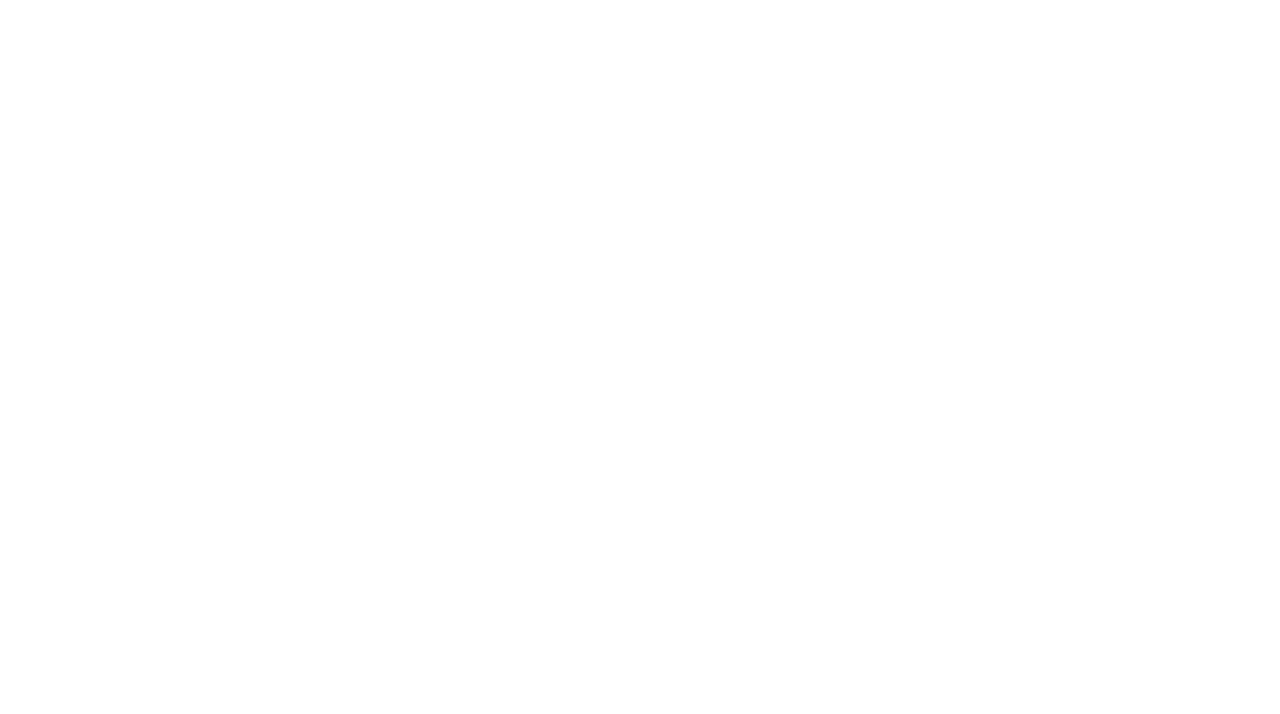
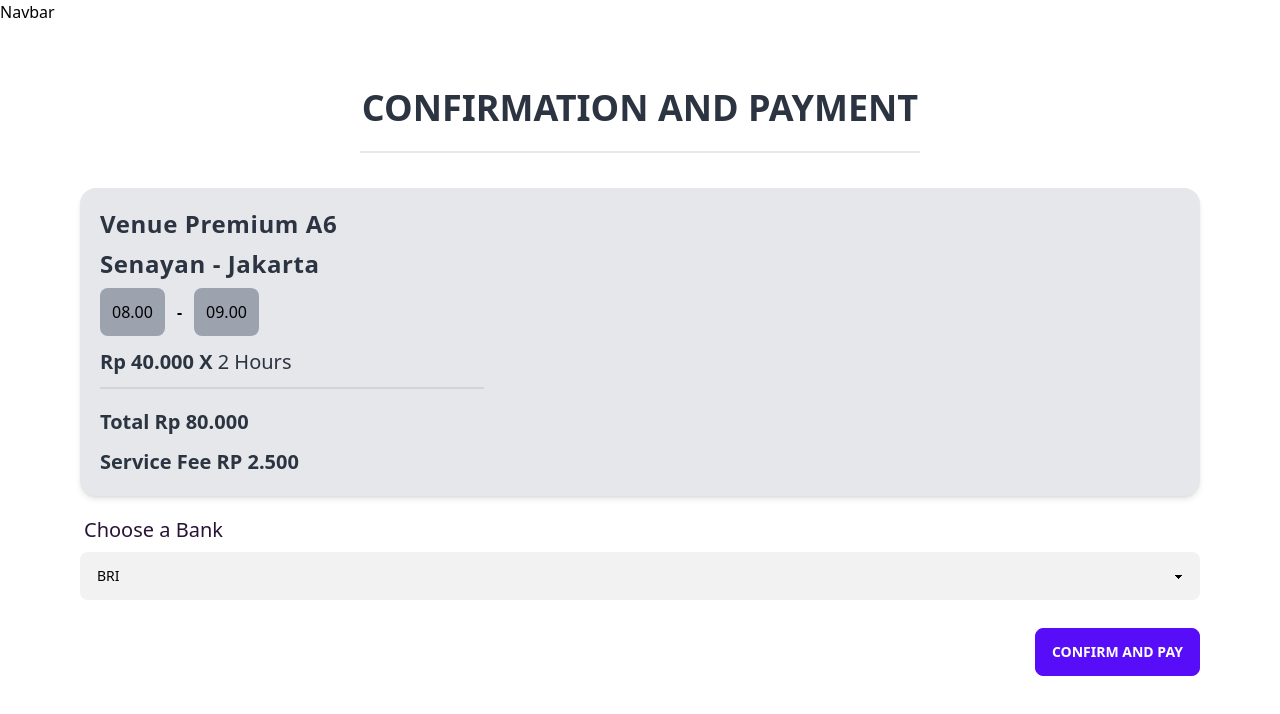
Before and after one commit to playground-pro-project/FE_PlaygroundPro, a React (Vite) app: page /confirmpay in a window 1280 px wide. Before the commit this address had no page. Shown: the top 714 px of the page. Built offline with nearby package versions, Linux system fonts and the light colour scheme.

Commit message:
style : styling confirm page

```diff
--- a/src/App.tsx
+++ b/src/App.tsx
@@ -1,12 +1,11 @@
-import { BrowserRouter, Routes, Route } from 'react-router-dom';
-import LandingPage from "./pages/LandingPage"
-import Login from './pages/Login';
-import Register from './pages/Register';
-import OtpPage from './pages/OtpPage';
+import { BrowserRouter, Routes, Route } from "react-router-dom";
+import LandingPage from "./pages/LandingPage";
+import Login from "./pages/Login";
+import Register from "./pages/Register";
+import OtpPage from "./pages/OtpPage";
+import ConfirmPay from "./pages/ConfirmPay";
 
 function App() {
-
-
   return (
     <>
       <BrowserRouter>
@@ -15,11 +14,11 @@ function App() {
           <Route path="/login" element={<Login />} />
           <Route path="/register" element={<Register />} />
           <Route path="/otp" element={<OtpPage />} />
-
+          <Route path="/confirmpay" element={<ConfirmPay />} />
         </Routes>
       </BrowserRouter>
     </>
-  )
+  );
 }
 
-export default App
+export default App;
--- /dev/null
+++ b/src/pages/ConfirmPay.tsx
@@ -0,0 +1,83 @@
+import Layout from "../components/Layout";
+import { Select } from "../components/Input";
+
+const ConfirmPay = () => {
+  return (
+    <Layout chose="layout">
+      <Layout
+        chose="section"
+        addClass="bg-base-100 flex flex-col items-center py-16 px-20"
+      >
+        <div className="w-1/2 items-center text-center">
+          <p className="text-4xl font-semibold text-neutral uppercase ">
+            Confirmation and Payment
+          </p>
+          <div className="divider"></div>
+        </div>
+        <form className="flex flex-col gap-3 w-full mt-3">
+          <div className="h-full w-full p-5 justify-between bg-gray-200 rounded-box shadow-md flex flex-row">
+            <div className="w-3/6">
+              <p className="text-2xl text-neutral font-semibold tracking-wide mb-2">
+                Venue Premium A6
+              </p>
+              <p className="text-2xl text-neutral font-semibold tracking-wide mb-2">
+                Senayan - Jakarta
+              </p>
+              <div className="flex gap-3 items-center">
+                <div className="w-max h-max rounded-lg p-3 bg-gray-400">
+                  08.00
+                </div>
+                <p className="font-semibold">-</p>
+                <div className="w-max h-max rounded-lg p-3 bg-gray-400">
+                  09.00
+                </div>
+              </div>
+
+              <p className="text-xl font-semibold text-neutral capitalize mt-3 ">
+                Rp 40.000 x<span className="font-normal">{` `}2 Hours</span>
+              </p>
+              <div className="divider w-96 my-1"></div>
+              <p className="text-xl font-semibold text-neutral capitalize mt-3 ">
+                Total Rp 80.000
+              </p>
+              <p className="text-xl font-semibold text-neutral capitalize mt-3 ">
+                Service Fee RP 2.500
+              </p>
+            </div>
+          </div>
+          <div className="flex flex-col">
+            <div className="w-full">
+              <label className="label">
+                <span className="label-text text-[#291334] text-xl">
+                  Choose a Bank
+                </span>
+              </label>
+              <Select id="bank_account" name="bank_account" label="Bank">
+                <option value="bri" id="bri_option">
+                  BRI
+                </option>
+                <option value="bca" id="bca_option">
+                  BCA
+                </option>
+                <option value="bni" id="bni_option">
+                  BNI
+                </option>
+              </Select>
+            </div>
+          </div>
+          <div className="w-full flex justify-end gap-3">
+            <button
+              id="confirm_button"
+              type="submit"
+              className="btn btn-primary w-auto text-white"
+            >
+              Confirm and Pay
+            </button>
+          </div>
+        </form>
+      </Layout>
+    </Layout>
+  );
+};
+
+export default ConfirmPay;
--- a/tailwind.config.js
+++ b/tailwind.config.js
@@ -1,19 +1,15 @@
 /** @type {import('tailwindcss').Config} */
 export default {
-  content: [
-    "./index.html",
-    "./src/**/*.{js,ts,jsx,tsx}",
-  ],
+  content: ["./index.html", "./src/**/*.{js,ts,jsx,tsx}"],
   theme: {
     extend: {
       colors: {
-
-        purple: '#7D4A7D',
-        darkBlue: '#0F1A90',
-        primary: '#3B71D7',
-        secondary: '#CECED1',
-        oren: '#EB9362',
-        yellow: '#F1BE2A'
+        purple: "#7D4A7D",
+        darkBlue: "#0F1A90",
+        primary: "#3782FF",
+        secondary: "#CECED1",
+        oren: "#EB9362",
+        yellow: "#F1BE2A",
       },
     },
   },
```
